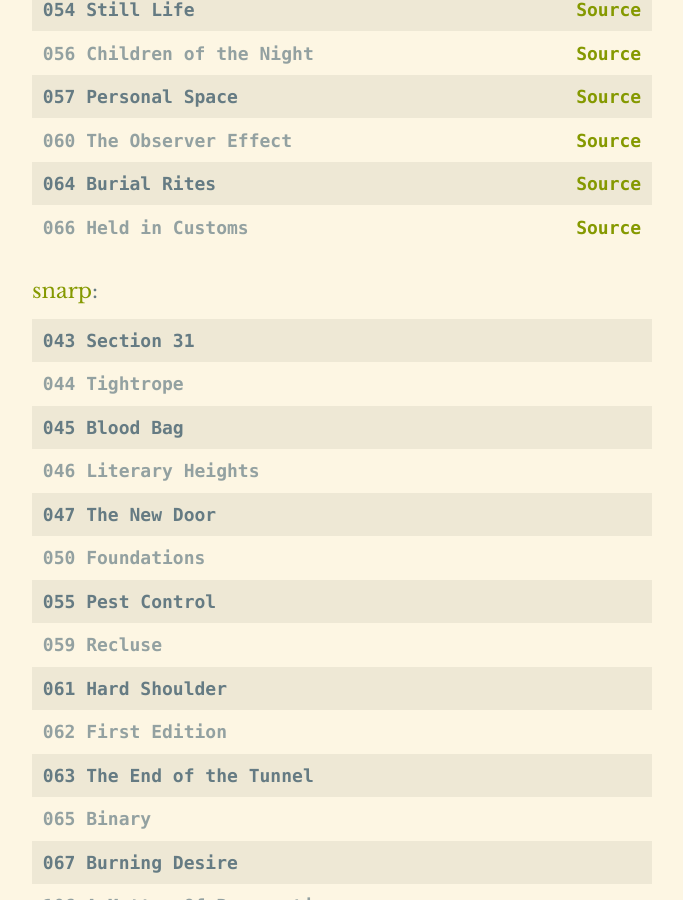
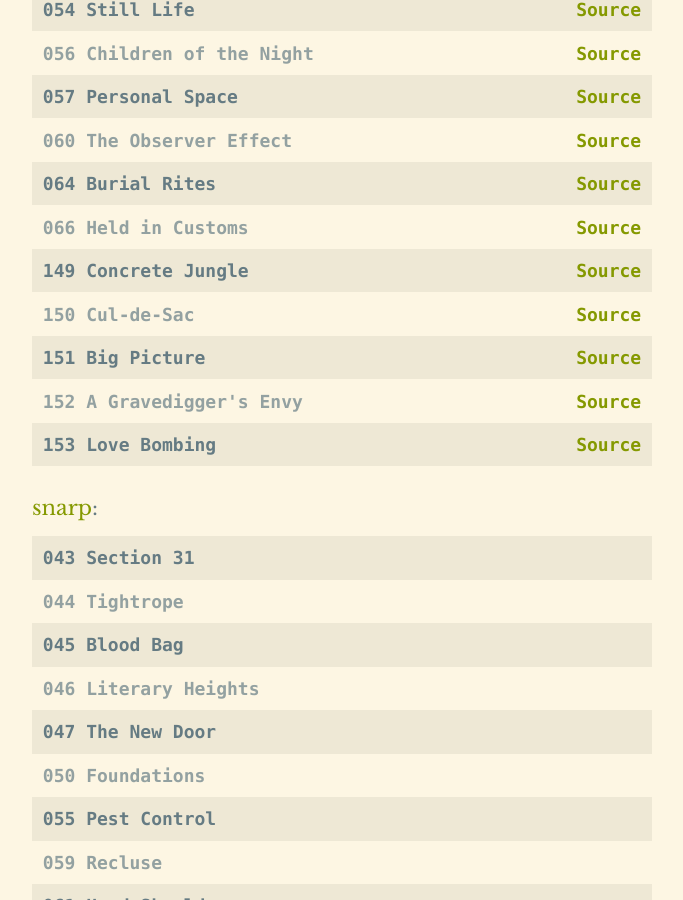
Before and after one commit to Snarp/magnus_archives_transcripts, a Jekyll site: the page built from sources.html, in a window 1280 px wide and 900 px high, scrolled down 547 px. Shown: the whole window, without its empty margins (298-981 px from the left). Built offline with Jekyll 4.4.1, drawn with Linux system fonts in a browser that asks for light colours; some web fonts are replaced.

Commit message:
[Savescum auto-commit.]

```diff
--- a/_data/sources.yml
+++ b/_data/sources.yml
@@ -31,6 +31,21 @@
   - number: '066'
     title: "Held in Customs"
     url: "https://docs.google.com/document/d/17liqmFnVkHG85cfpaxxQfm2E_xHi-Hl4Ryo28SF4aSw/edit?usp=sharing"
+  - number: '149'
+    title: "Concrete Jungle"
+    url: "https://docs.google.com/document/d/1Lf_yzIzAc0hBJ_gPqBF7PWtn3AoxHUJbzYsy3O_LcOU/edit"
+  - number: '150'
+    title: "Cul-de-Sac"
+    url: "https://docs.google.com/document/d/1vSdhk343TtD5SVXTIMSJzRPV1Ns4QQGVTYhkU92-XGs/edit"
+  - number: '151'
+    title: "Big Picture"
+    url: "https://docs.google.com/document/d/1gUPfDZtouJEokDAB1onP0VE6JilgDYRejfJeKO1RYL0/edit"
+  - number: '152'
+    title: "A Gravedigger's Envy"
+    url: "https://docs.google.com/document/d/1Xy3N4aDj8BxCnDHgubhYNQF4NLoNdi_xxw6YnU4sVOg/edit"
+  - number: '153'
+    title: "Love Bombing"
+    url: "https://docs.google.com/document/d/1KS4pNW69L392h_CBOXfKAo4XIVt1NRjqilBcRUKPUaY/edit"
 - name: snarp
   url: https://snarp.tumblr.com/
   episodes:
```
